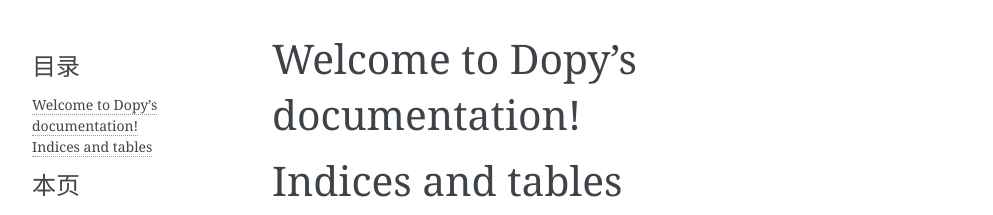
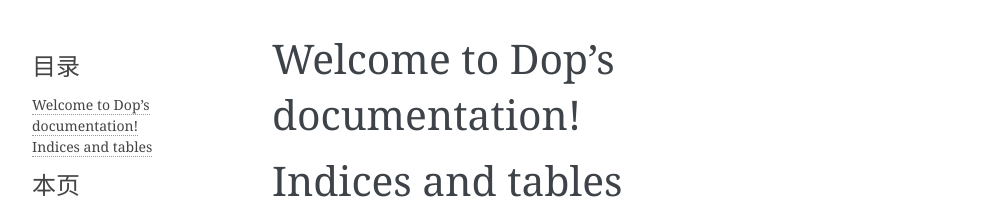
Before and after one commit to SDWally/dop, a Sphinx documentation site: the page built from docs/index.rst, in a window 1280 px wide. Shown: the top 215 px of the page, without its empty margins (148-1141 px from the left). Built offline with Sphinx 7.4.7, drawn with Linux system fonts in a browser that asks for light colours.

Commit message:
update docs name

```diff
--- a/docs/conf.py
+++ b/docs/conf.py
@@ -19,7 +19,7 @@
 
 # -- Project information -----------------------------------------------------
 
-project = 'Dopy'
+project = 'Dop'
 copyright = '2018, Wally'
 author = 'Wally'
 
@@ -101,7 +101,7 @@ html_static_path = ['_static']
 # -- Options for HTMLHelp output ---------------------------------------------
 
 # Output file base name for HTML help builder.
-htmlhelp_basename = 'Dopydoc'
+htmlhelp_basename = 'Dopdoc'
 
 
 # -- Options for LaTeX output ------------------------------------------------
@@ -128,7 +128,7 @@ latex_elements = {
 # (source start file, target name, title,
 #  author, documentclass [howto, manual, or own class]).
 latex_documents = [
-    (master_doc, 'Dopy.tex', 'Dopy Documentation',
+    (master_doc, 'Dop.tex', 'Dop Documentation',
      'Wally', 'manual'),
 ]
 
@@ -138,7 +138,7 @@ latex_documents = [
 # One entry per manual page. List of tuples
 # (source start file, name, description, authors, manual section).
 man_pages = [
-    (master_doc, 'dop', 'Dopy Documentation',
+    (master_doc, 'dop', 'Dop Documentation',
      [author], 1)
 ]
 
@@ -149,8 +149,8 @@ man_pages = [
 # (source start file, target name, title, author,
 #  dir menu entry, description, category)
 texinfo_documents = [
-    (master_doc, 'Dopy', 'Dopy Documentation',
-     author, 'Dopy', 'One line description of project.',
+    (master_doc, 'Dop', 'Dop Documentation',
+     author, 'Dop', 'One line description of project.',
      'Miscellaneous'),
 ]
 
--- a/docs/index.rst
+++ b/docs/index.rst
@@ -1,9 +1,9 @@
-.. Dopy documentation master file, created by
+.. Dop documentation master file, created by
    sphinx-quickstart on Sat Sep 29 00:31:58 2018.
    You can adapt this file completely to your liking, but it should at least
    contain the root `toctree` directive.
 
-Welcome to Dopy's documentation!
+Welcome to Dop's documentation!
 ================================
 
 .. toctree::
```
Also changed, not shown: 11 other files.
